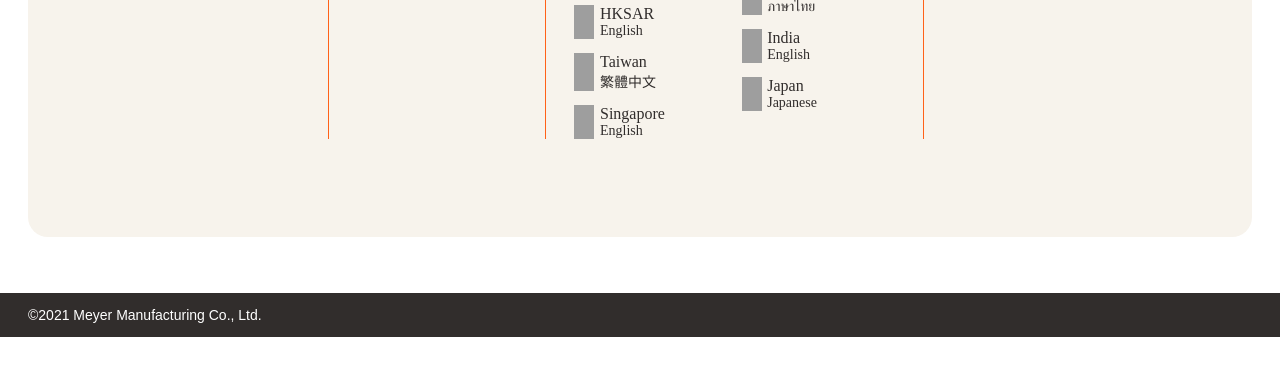
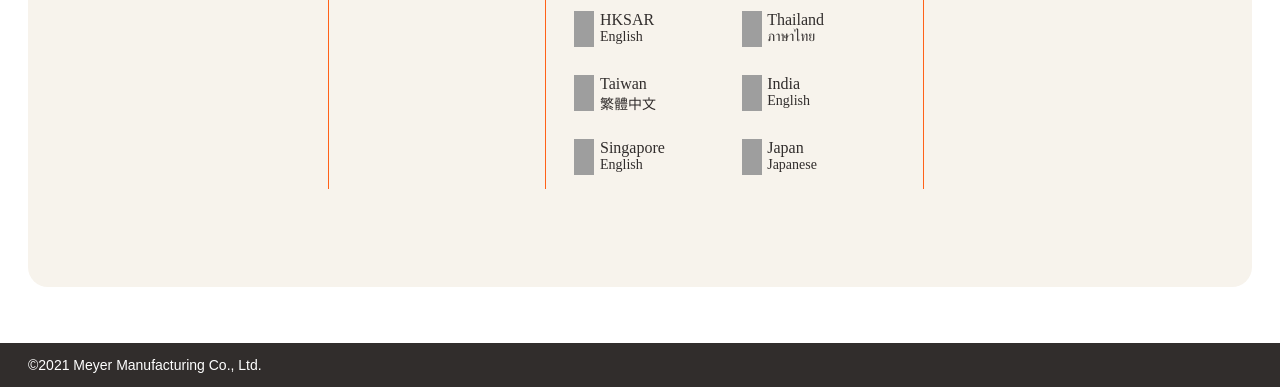
Before and after one commit to chicworkshop/demo, a plain HTML site: page index.html in a window 1280 px wide. Shown: the part 463-850 px from the top of the page. Before the commit the page ends 800 px from the top, so only its background shows below. Drawn offline with nearby package versions, Linux system fonts and the light colour scheme; grey boxes are pictures that could not be loaded; a web font is replaced by a local one.

Commit message:
Update style.css

```diff
--- a/css/style.css
+++ b/css/style.css
@@ -99,8 +99,9 @@ header {
 
 .list .item {
 	display: flex;
-	margin-top: 1em;
-	margin-bottom: 1em;
+	padding-top: 1em;
+	padding-bottom: 1em;
+	height: 36px;
 }
 
 .list .item img {
```
